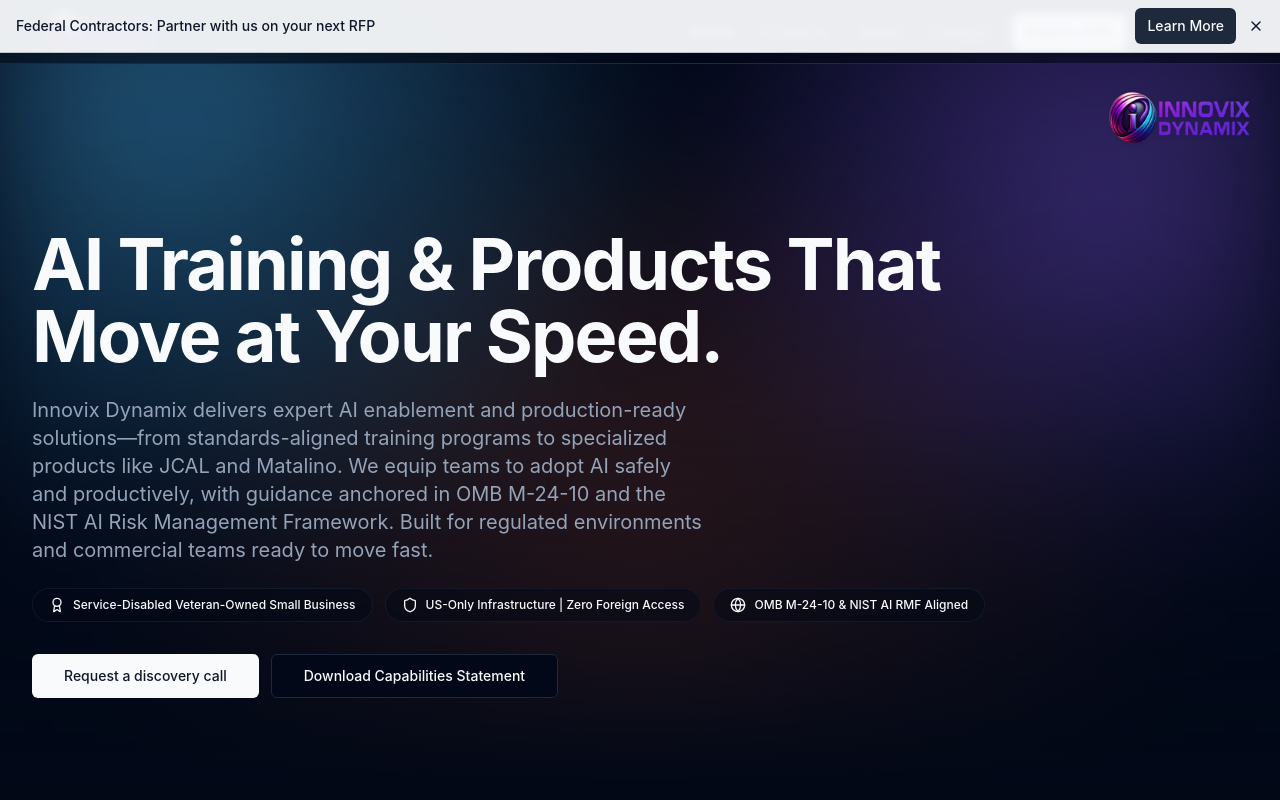
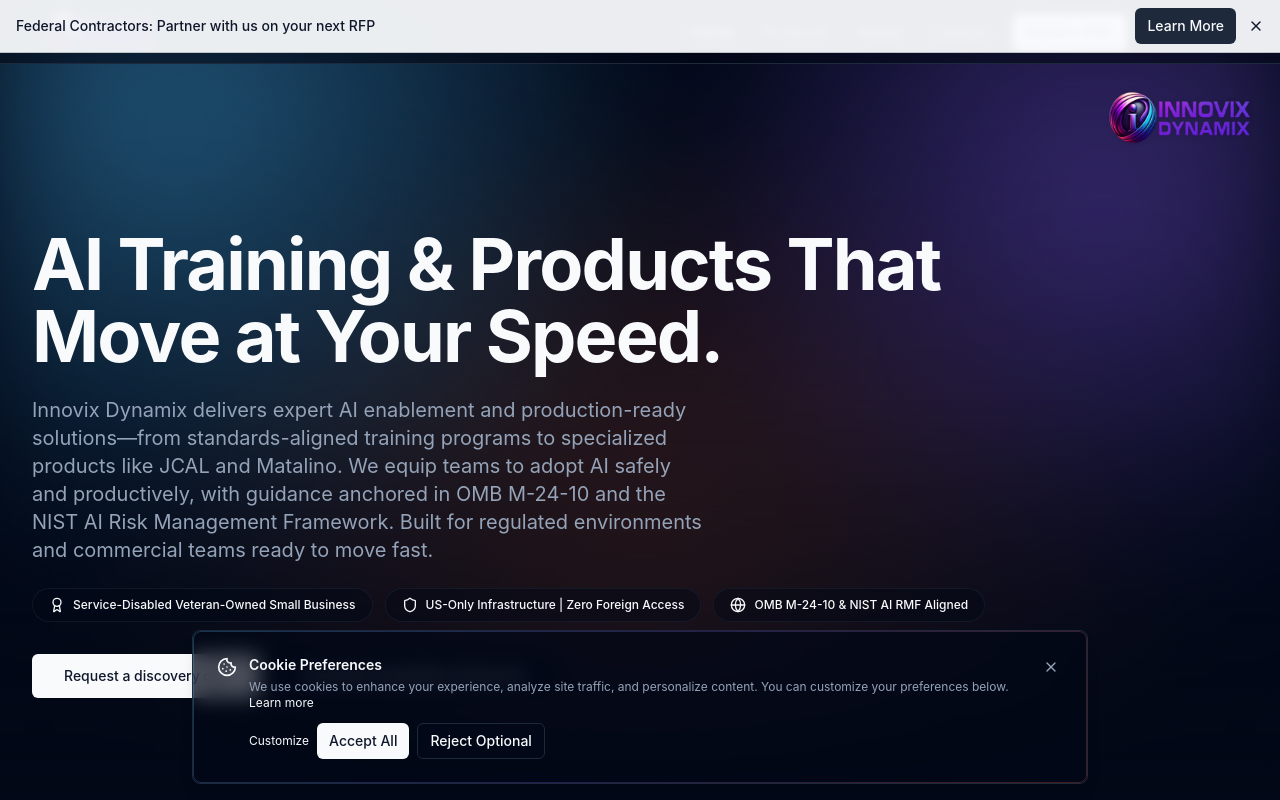
Before and after one commit to innovix-jay/innovixdynamix, a React (Vite) app: page / in a window 1280 px wide. Shown: the top 800 px of the page. Built offline with nearby package versions, Linux system fonts and the light colour scheme.

Commit message:
Add cookie consent banner

```diff
--- a/src/components/common/ConsentBanner.tsx
+++ b/src/components/common/ConsentBanner.tsx
@@ -1,34 +1,155 @@
 import React, { useEffect, useState } from "react";
+import { Link } from "react-router-dom";
 import { Button } from "@/components/ui/button";
+import { X, Cookie } from "lucide-react";
 
 const ConsentBanner: React.FC = () => {
   const [open, setOpen] = useState(false);
-  const [adsConsent, setAdsConsent] = useState(false);
+  const [showDetails, setShowDetails] = useState(false);
+  const [analyticsConsent, setAnalyticsConsent] = useState(true);
+  const [marketingConsent, setMarketingConsent] = useState(false);
 
   useEffect(() => {
-    const seen = localStorage.getItem('consent_seen');
-    if (!seen) setOpen(true);
-    const saved = localStorage.getItem('ads_consent');
-    if (saved) setAdsConsent(saved === 'true');
+    const seen = localStorage.getItem('cookie_consent_seen');
+    if (!seen) {
+      setOpen(true);
+    }
+    const savedAnalytics = localStorage.getItem('analytics_consent');
+    const savedMarketing = localStorage.getItem('marketing_consent');
+    if (savedAnalytics) setAnalyticsConsent(savedAnalytics === 'true');
+    if (savedMarketing) setMarketingConsent(savedMarketing === 'true');
   }, []);
 
-  const accept = () => {
-    localStorage.setItem('consent_seen', '1');
-    localStorage.setItem('ads_consent', String(adsConsent));
+  const acceptAll = () => {
+    localStorage.setItem('cookie_consent_seen', '1');
+    localStorage.setItem('analytics_consent', 'true');
+    localStorage.setItem('marketing_consent', 'true');
+    setOpen(false);
+  };
+
+  const acceptSelected = () => {
+    localStorage.setItem('cookie_consent_seen', '1');
+    localStorage.setItem('analytics_consent', String(analyticsConsent));
+    localStorage.setItem('marketing_consent', String(marketingConsent));
+    setOpen(false);
+  };
+
+  const rejectAll = () => {
+    localStorage.setItem('cookie_consent_seen', '1');
+    localStorage.setItem('analytics_consent', 'false');
+    localStorage.setItem('marketing_consent', 'false');
     setOpen(false);
   };
 
   if (!open) return null;
 
   return (
-    <div className="fixed bottom-4 left-1/2 -translate-x-1/2 z-50 w-[95%] md:w-auto bg-popover text-popover-foreground border rounded-md shadow-lg p-4">
-      <p className="text-sm">We use GA4 with anonymized IP for essential analytics. Meta and LinkedIn pixels are disabled by default. Toggle ad pixels at any time.</p>
-      <div className="mt-3 flex items-center gap-3">
-        <label className="inline-flex items-center gap-2 text-sm">
-          <input type="checkbox" checked={adsConsent} onChange={(e)=>setAdsConsent(e.target.checked)} aria-label="Allow advertising pixels" />
-          Allow Meta & LinkedIn pixels
-        </label>
-        <Button size="sm" onClick={accept}>OK</Button>
+    <div className="fixed bottom-0 left-0 right-0 z-50 animate-slide-up">
+      <div className="glass-card mx-4 mb-4 md:mx-auto md:max-w-4xl p-4 md:p-6">
+        <div className="flex items-start justify-between gap-4">
+          <div className="flex items-start gap-3 flex-1">
+            <Cookie className="h-5 w-5 text-primary flex-shrink-0 mt-0.5" />
+            <div className="flex-1">
+              <h3 className="font-semibold text-sm mb-1">Cookie Preferences</h3>
+              <p className="text-xs text-muted-foreground mb-3">
+                We use cookies to enhance your experience, analyze site traffic, and personalize content. You can customize your preferences below.{" "}
+                <Link to="/privacy" className="text-primary hover:underline">
+                  Learn more
+                </Link>
+              </p>
+
+              {showDetails && (
+                <div className="space-y-3 mt-4 mb-4 text-xs">
+                  <div className="flex items-start gap-2 p-2 rounded bg-background/50">
+                    <input
+                      type="checkbox"
+                      checked={true}
+                      disabled
+                      className="mt-0.5"
+                      aria-label="Essential cookies (required)"
+                    />
+                    <div>
+                      <p className="font-medium">Essential Cookies (Required)</p>
+                      <p className="text-muted-foreground">
+                        Necessary for the website to function properly. Cannot be disabled.
+                      </p>
+                    </div>
+                  </div>
+
+                  <div className="flex items-start gap-2 p-2 rounded bg-background/50">
+                    <input
+                      type="checkbox"
+                      checked={analyticsConsent}
+                      onChange={(e) => setAnalyticsConsent(e.target.checked)}
+                      className="mt-0.5"
+                      aria-label="Analytics cookies"
+                    />
+                    <div>
+                      <p className="font-medium">Analytics Cookies</p>
+                      <p className="text-muted-foreground">
+                        Help us understand how visitors interact with our website (Google Analytics with anonymized IP).
+                      </p>
+                    </div>
+                  </div>
+
+                  <div className="flex items-start gap-2 p-2 rounded bg-background/50">
+                    <input
+                      type="checkbox"
+                      checked={marketingConsent}
+                      onChange={(e) => setMarketingConsent(e.target.checked)}
+                      className="mt-0.5"
+                      aria-label="Marketing cookies"
+                    />
+                    <div>
+                      <p className="font-medium">Marketing Cookies</p>
+                      <p className="text-muted-foreground">
+                        Used to track visitors across websites for targeted advertising (Meta & LinkedIn pixels).
+                      </p>
+                    </div>
+                  </div>
+                </div>
+              )}
+
+              <div className="flex flex-wrap items-center gap-2 mt-3">
+                {!showDetails && (
+                  <button
+                    onClick={() => setShowDetails(true)}
+                    className="text-xs text-primary hover:underline"
+                  >
+                    Customize
+                  </button>
+                )}
+                {showDetails ? (
+                  <>
+                    <Button size="sm" onClick={acceptSelected}>
+                      Save Preferences
+                    </Button>
+                    <Button size="sm" variant="outline" onClick={rejectAll}>
+                      Reject All
+                    </Button>
+                  </>
+                ) : (
+                  <>
+                    <Button size="sm" onClick={acceptAll}>
+                      Accept All
+                    </Button>
+                    <Button size="sm" variant="outline" onClick={rejectAll}>
+                      Reject Optional
+                    </Button>
+                  </>
+                )}
+              </div>
+            </div>
+          </div>
+
+          <button
+            onClick={rejectAll}
+            className="text-muted-foreground hover:text-foreground transition-colors p-1"
+            aria-label="Close cookie banner"
+          >
+            <X className="h-4 w-4" />
+          </button>
+        </div>
       </div>
     </div>
   );
--- a/src/pages/Index.tsx
+++ b/src/pages/Index.tsx
@@ -12,6 +12,7 @@ import TeamingSection from "@/components/home/TeamingSection";
 import CalloutBanner from "@/components/common/CalloutBanner";
 import EmailCapture from "@/components/common/EmailCapture";
 import StickyCTABanner from "@/components/home/StickyCTABanner";
+import ConsentBanner from "@/components/common/ConsentBanner";
 
 const Index = () => {
   const canonical = typeof window !== 'undefined' ? `${window.location.origin}/` :
@@ -93,6 +94,8 @@ const Index = () => {
       <section id="callout" className="container py-12 animate-fade-in">
         <CalloutBanner />
       </section>
+
+      <ConsentBanner />
     </div>
   );
 };
--- a/tailwind.config.ts
+++ b/tailwind.config.ts
@@ -99,6 +99,16 @@ export default {
 						opacity: '1'
 					}
 				},
+				'slide-up': {
+					from: {
+						transform: 'translateY(100%)',
+						opacity: '0'
+					},
+					to: {
+						transform: 'translateY(0)',
+						opacity: '1'
+					}
+				},
 				'fade-in': {
 					from: {
 						opacity: '0',
@@ -114,6 +124,7 @@ export default {
 				'accordion-down': 'accordion-down 0.2s ease-out',
 				'accordion-up': 'accordion-up 0.2s ease-out',
 				'slide-down': 'slide-down 0.3s ease-out',
+				'slide-up': 'slide-up 0.4s ease-out',
 				'fade-in': 'fade-in 0.5s ease-out'
 			}
 		}
```
